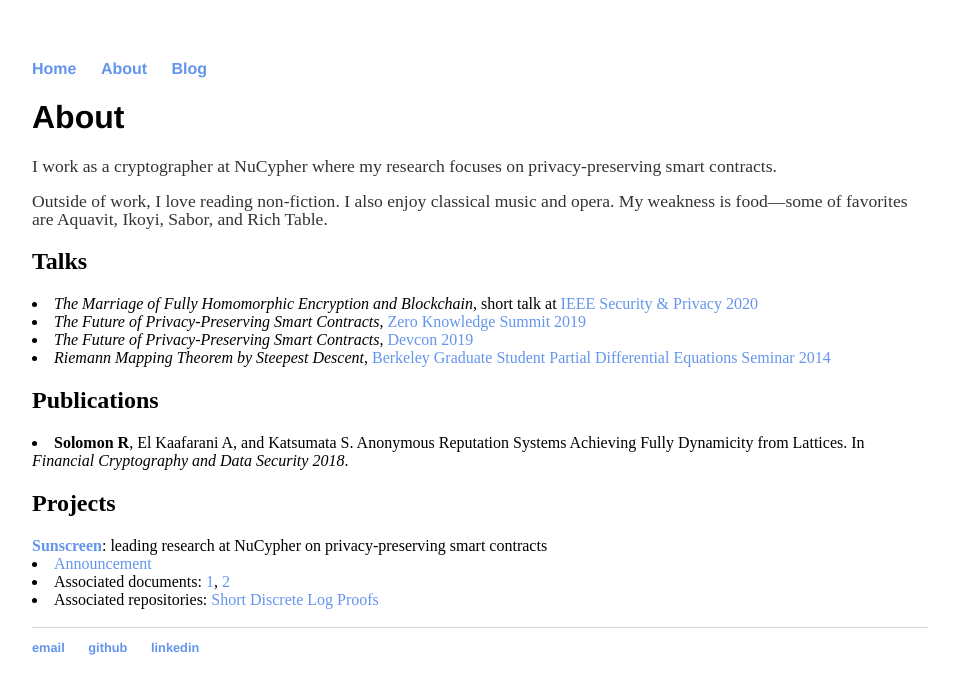
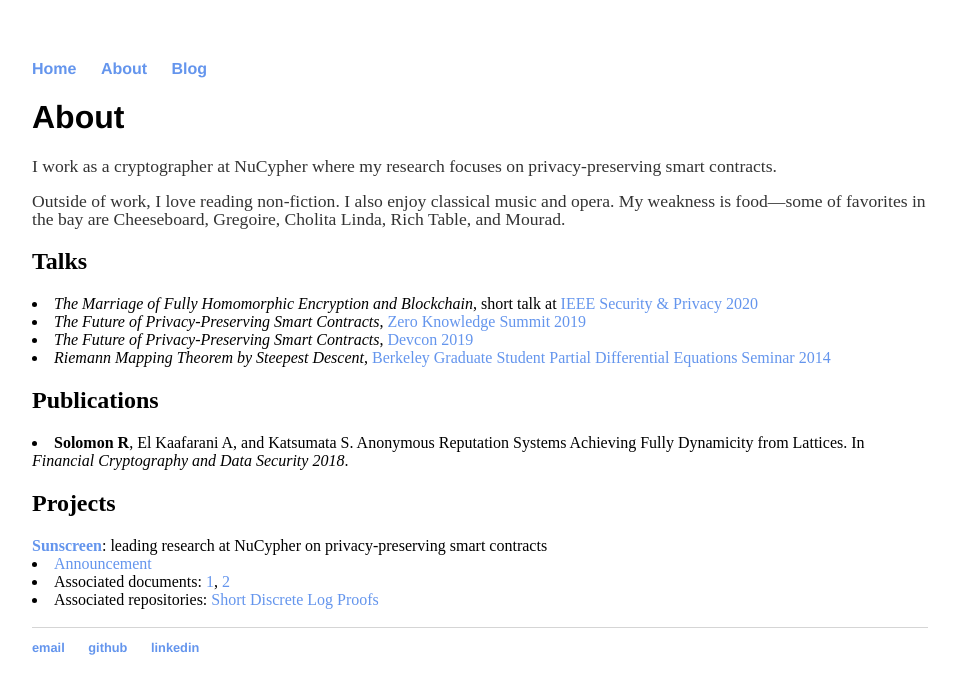
Before and after one commit to ravital/ravital.github.io, a Jekyll site: the page built from about/index.html, in a window 1280 px wide. Shown: the top 694 px of the page, without its empty margins (160-1119 px from the left). Built offline with Jekyll 4.4.1, drawn with Linux system fonts in a browser that asks for light colours.

Commit message:
Update index.html

```diff
--- a/about/index.html
+++ b/about/index.html
@@ -7,7 +7,7 @@ title: About Ravital Solomon
 			<h1>About</h1>
 			<p> I work as a cryptographer at NuCypher where my research focuses on privacy-preserving smart contracts.</p>
 
-			<p> Outside of work, I love reading non-fiction. I also enjoy classical music and opera. My weakness is food&mdash;some of favorites are Aquavit, Ikoyi, Sabor, and Rich Table.</p>
+			<p> Outside of work, I love reading non-fiction. I also enjoy classical music and opera. My weakness is food&mdash;some of favorites in the bay are Cheeseboard, Gregoire, Cholita Linda, Rich Table, and Mourad.</p>
 
 			<h2>Talks</h2>
 			<li><i>The Marriage of Fully Homomorphic Encryption and Blockchain</i>, short talk at <a href="https://www.ieee-security.org/TC/SP2020/program-shorttalks.html">IEEE Security & Privacy 2020</a></li>
```
